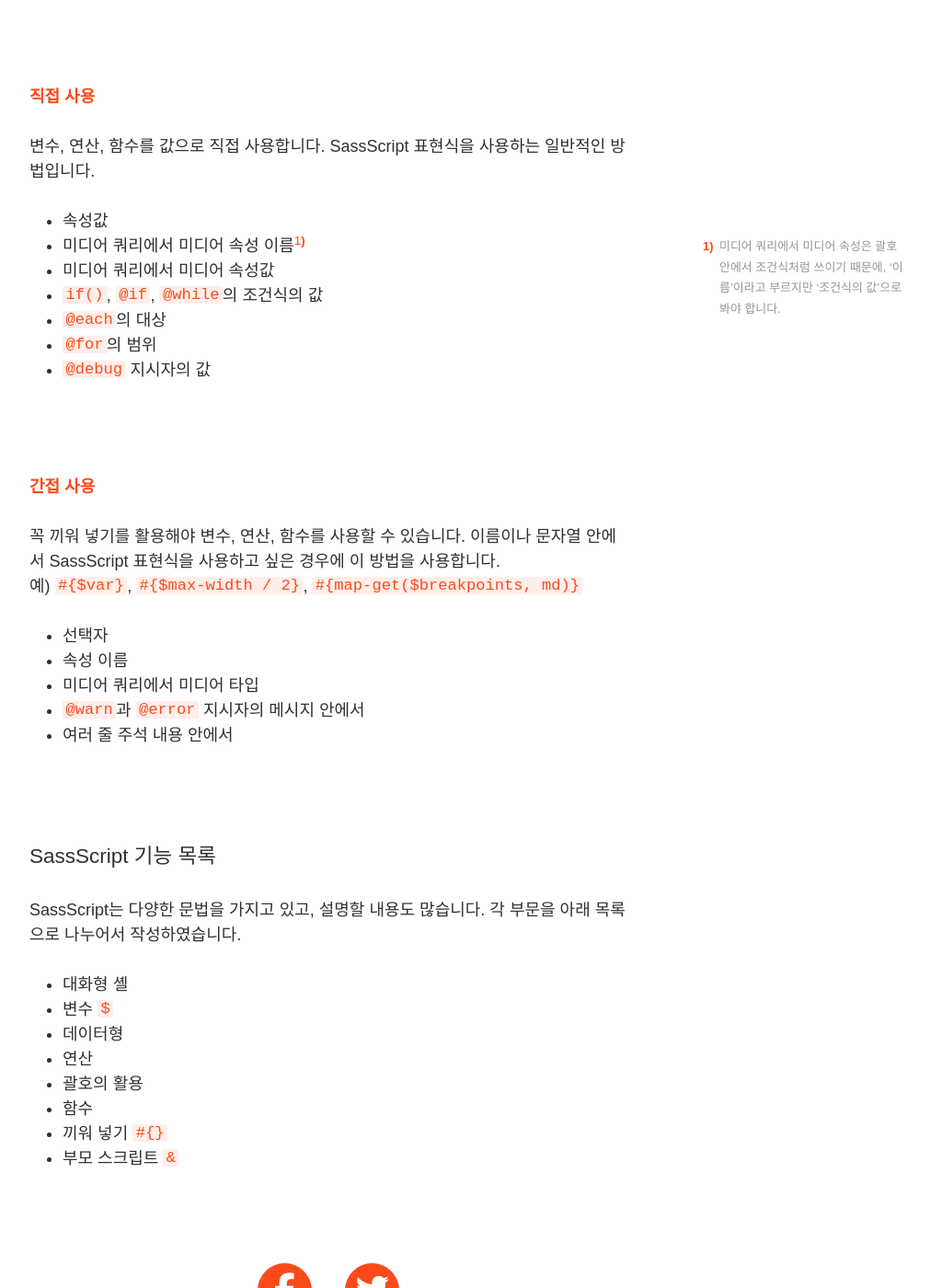
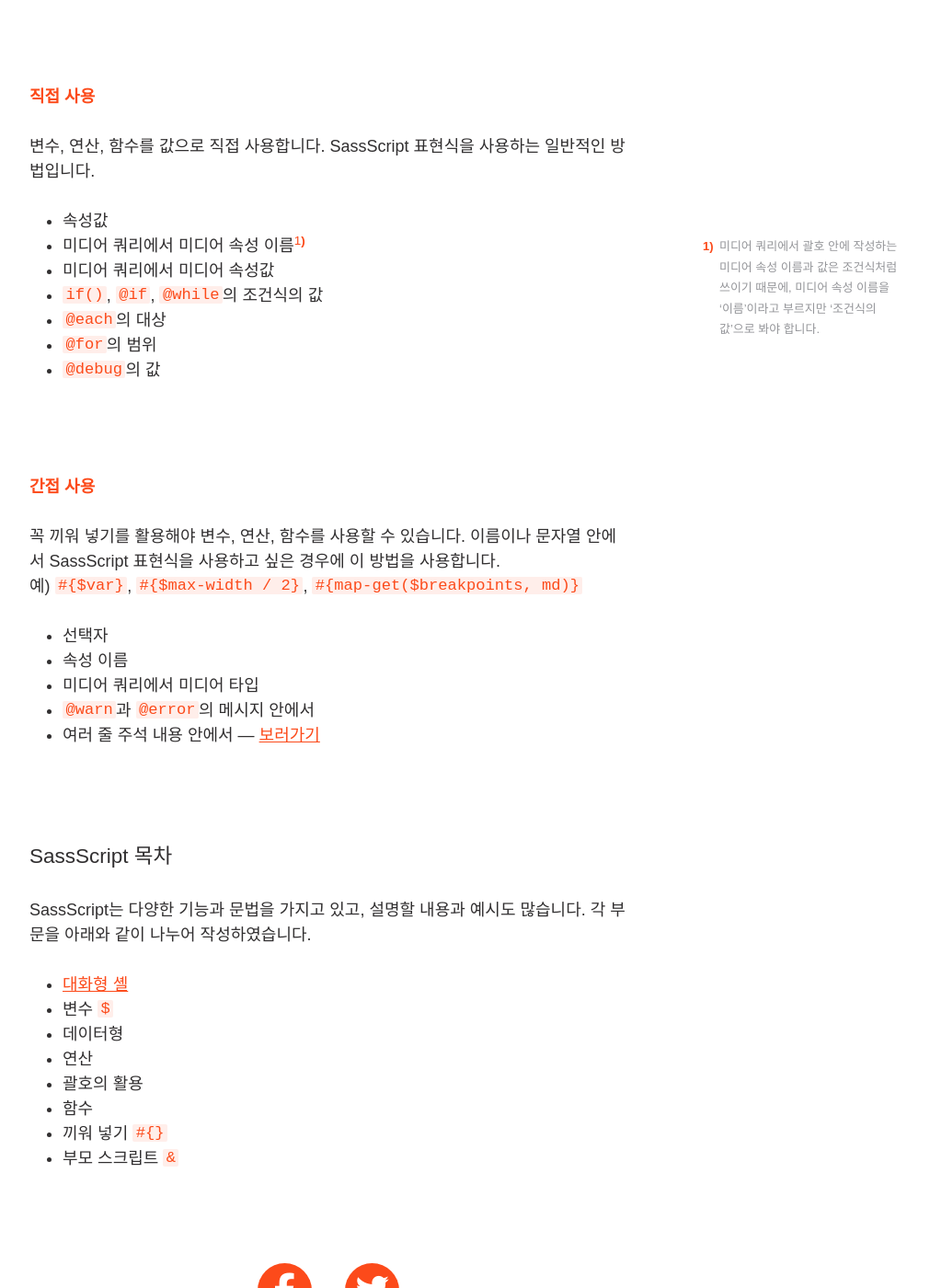
Before and after one commit to designmeme/designmeme.github.io, a Jekyll site: the page built from _posts/ko/sass/awesome-docs/2017-07-19-sassscript.md, in a window 1280 px wide and 1400 px high, scrolled down 1647 px. Shown: the whole window at 92% size, without its empty margins (68-1079 px from the left). Built offline with Jekyll 4.4.1, drawn with Linux system fonts in a browser that asks for light colours; nearby versions of some CDN libraries; some web fonts are replaced; comment, search, counter and statistics services are not loaded; some of the changed text lies outside the part shown.

Commit message:
Add new post

```diff
--- a/_data/posts.yml
+++ b/_data/posts.yml
@@ -9,8 +9,9 @@
       - sass-awesome-docs
       - make-awesome-stylesheets-with-sass
       - write-sass-with-scss
+      - sass-css-output-style
       - sass-comments
       - sass-css-extensions
       - sass-sassscript
-      - sass-css-output-style
+      - sass-interactive-shell
     image: /assets/image/post/sass-docs.png
--- a/_posts/ko/sass/awesome-docs/2017-07-19-sassscript.md
+++ b/_posts/ko/sass/awesome-docs/2017-07-19-sassscript.md
@@ -36,7 +36,7 @@
 - `if()`, `@if`, `@while`의 조건식의 값
 - `@each`의 대상
 - `@for`의 범위
-- `@debug` 지시자의 값
+- `@debug`의 값
 
 ***
 
@@ -47,15 +47,15 @@
 - 선택자
 - 속성 이름
 - 미디어 쿼리에서 미디어 타입
-- `@warn`과 `@error` 지시자의 메시지 안에서
-- 여러 줄 주석 내용 안에서
+- `@warn`과 `@error`의 메시지 안에서
+- 여러 줄 주석 내용 안에서 &mdash; [보러가기](/ko/blog/sass-comments/#주석에-변수-끼워-넣기)
 
 ***
 
-#### SassScript 기능 목록
-SassScript는 다양한 문법을 가지고 있고, 설명할 내용도 많습니다. 각 부문을 아래 목록으로 나누어서 작성하였습니다.
+#### SassScript 목차
+SassScript는 다양한 기능과 문법을 가지고 있고, 설명할 내용과 예시도 많습니다. 각 부문을 아래와 같이 나누어 작성하였습니다.
 
-- 대화형 셸
+- [대화형 셸](/ko/blog/sass-interactive-shell/)
 - 변수 `$`
 - 데이터형
 - 연산
@@ -65,4 +65,4 @@
 - 부모 스크립트 `&`
 
 
-[^feature]: 미디어 쿼리에서 미디어 속성은 괄호 안에서 조건식처럼 쓰이기 때문에, '이름'이라고 부르지만 '조건식의 값'으로 봐야 합니다.
+[^feature]: 미디어 쿼리에서 괄호 안에 작성하는 미디어 속성 이름과 값은 조건식처럼 쓰이기 때문에, 미디어 속성 이름을 '이름'이라고 부르지만 '조건식의 값'으로 봐야 합니다.
```
Also changed, not shown: other parts of _posts/ko/sass/awesome-docs/2017-07-19-sassscript.md (+1 -1 lines), _posts/ko/sass/awesome-docs/2017-07-19-sass-interactive-shell.md (added, +51 -0 lines).
